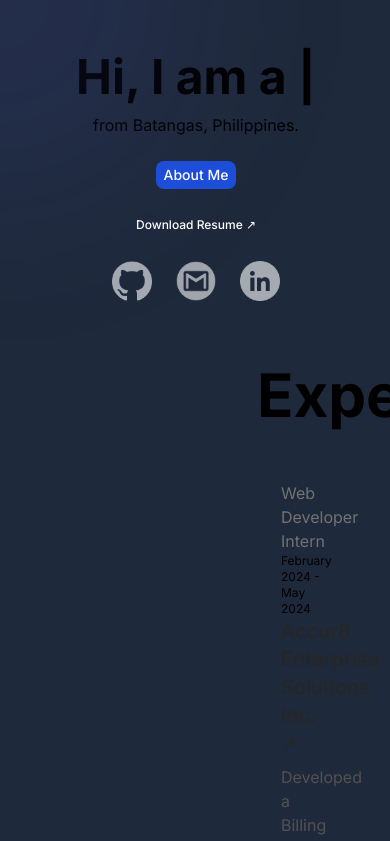
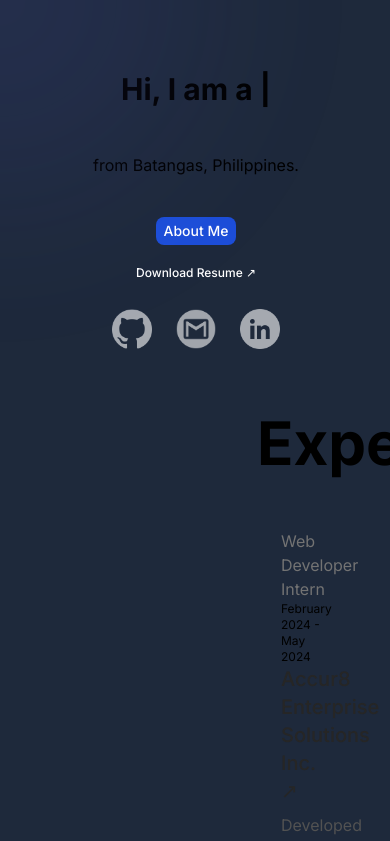
Before and after one commit to aeron-cap/aeron.github.io, a Next.js app: page / in a window 390 px wide. Shown: the top 841 px of the page. Built offline with nearby package versions, Linux system fonts and the light colour scheme.

Commit message:
modified the about me page for responsive ness

```diff
--- a/app/aboutme/page.tsx
+++ b/app/aboutme/page.tsx
@@ -6,14 +6,15 @@ import Resume from "../components/Resume";
 
 const Me = () => {
   return (
-    <main className="grid h-auto w-screen justify-items-center pt-10">
-      <div className="flex flex-col justify-center">
-        <div>
+    <main className="grid w-screen pt-10 justify-items-center">
+      <div className="flex flex-col items-center justify-center space-y-4">
+        <div className="h-24 md:h-16 flex items-center justify-center overflow-hidden">
+          <div className="text-center text-3xl md:text-4xl lg:text-5xl font-bold">
             <TypeAnimation
               preRenderFirstString={true}
               sequence={[
                 500,
-              "Hi, I am Aeron Caponpon", // initially rendered starting point
+                "Hi, I am Aeron Caponpon",
                 1000,
                 "Hi, I am a Computer Engineer",
                 1000,
@@ -21,34 +22,46 @@ const Me = () => {
                 1000,
               ]}
               speed={25}
-            style={{ fontSize: "3rem", fontWeight: "bold" }}
               repeat={Infinity}
             />
           </div>
+        </div>
         <p className="text-center">from Batangas, Philippines.</p>
       </div>
-      <br></br>
       <AboutMe />
-      <br></br>
       <Resume />
-      <br></br>
-      <div className="flex flex-row items-center gap-6">
-        <a href="https://github.com/aeron-cap" target="_blank">
+      <div className="flex flex-row items-center gap-6 mt-6">
+        <a
+          href="https://github.com/aeron-cap"
+          target="_blank"
+          rel="noopener noreferrer"
+        >
           <img
             src="/assets/github-logo.png"
             className="size-10 grayscale invert transition-opacity hover:opacity-100 opacity-60"
+            alt="GitHub"
           />
         </a>
-        <a href="mailto:aeroncaponpon.01@gmail.com" target="_blank">
+        <a
+          href="mailto:aeroncaponpon.01@gmail.com"
+          target="_blank"
+          rel="noopener noreferrer"
+        >
           <img
             src="/assets/gmail-logo.png"
             className="size-10 grayscale transition-opacity hover:opacity-100 opacity-60"
+            alt="Gmail"
           />
         </a>
-        <a href="https://www.linkedin.com/in/aeron-caponpon/" target="_blank">
+        <a
+          href="https://www.linkedin.com/in/aeron-caponpon/"
+          target="_blank"
+          rel="noopener noreferrer"
+        >
           <img
             src="/assets/linkedin-logo.png"
             className="size-10 saturate-0 transition-opacity hover:opacity-100 opacity-60"
+            alt="LinkedIn"
           />
         </a>
       </div>
--- a/app/components/AboutMe.tsx
+++ b/app/components/AboutMe.tsx
@@ -21,7 +21,7 @@ const AboutMe = () => {
 
   return (
     <main>
-      <div>
+      <div className="pt-10 pb-4">
         <Button
           onClick={() => setIsOpen(true)}
           id="AboutMe"
```
Lines whose indentation alone changed are shown as unchanged.
